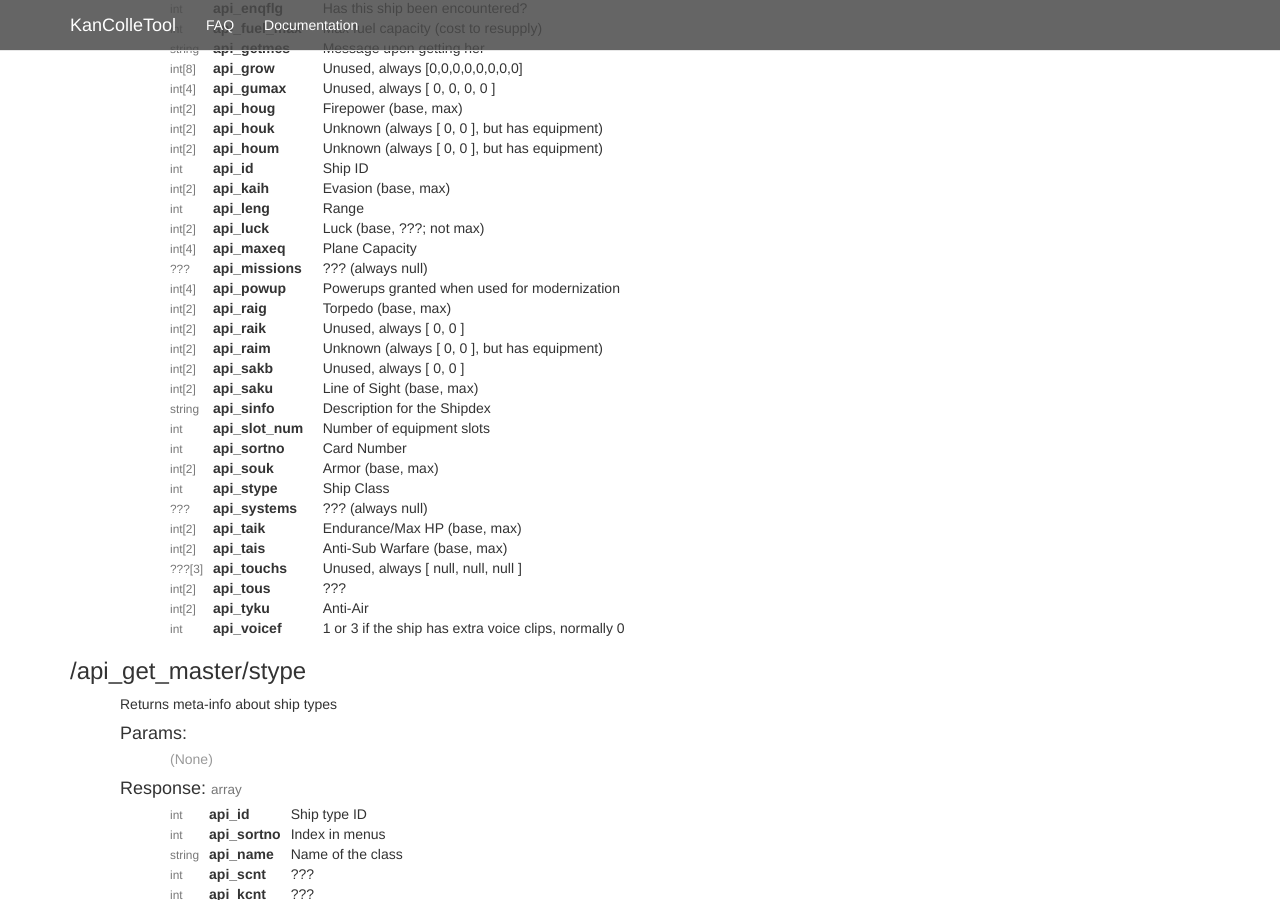
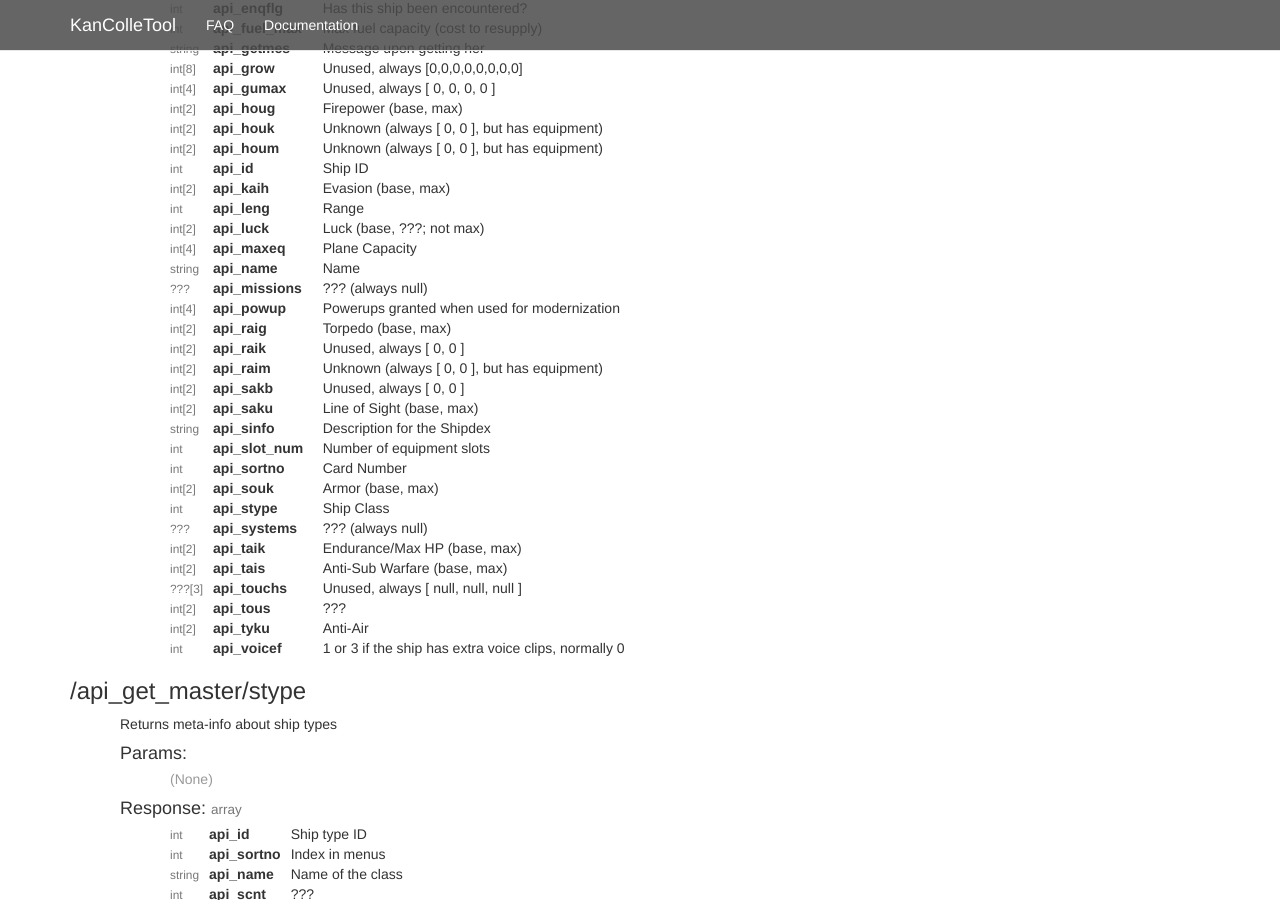
Before and after one commit to KanColleTool/kancolletool.github.io, a Jekyll site: the page built from docs/api/index.html, in a window 1280 px wide and 900 px high, scrolled down 818 px. Built offline with Jekyll 4.4.1, drawn with Linux system fonts in a browser that asks for light colours; nearby versions of some CDN libraries; Markdown is read by kramdown in place of the engine named in the settings.

Commit message:
How did I forget this

```diff
--- a/_data/api.yml
+++ b/_data/api.yml
@@ -118,6 +118,10 @@
           desc: "Plane Capacity"
           name: api_maxeq
           type: int[4]
+        -
+          desc: "Name"
+          name: api_name
+          type: string
         -
           desc: "??? (always null)"
           name: api_missions
```
